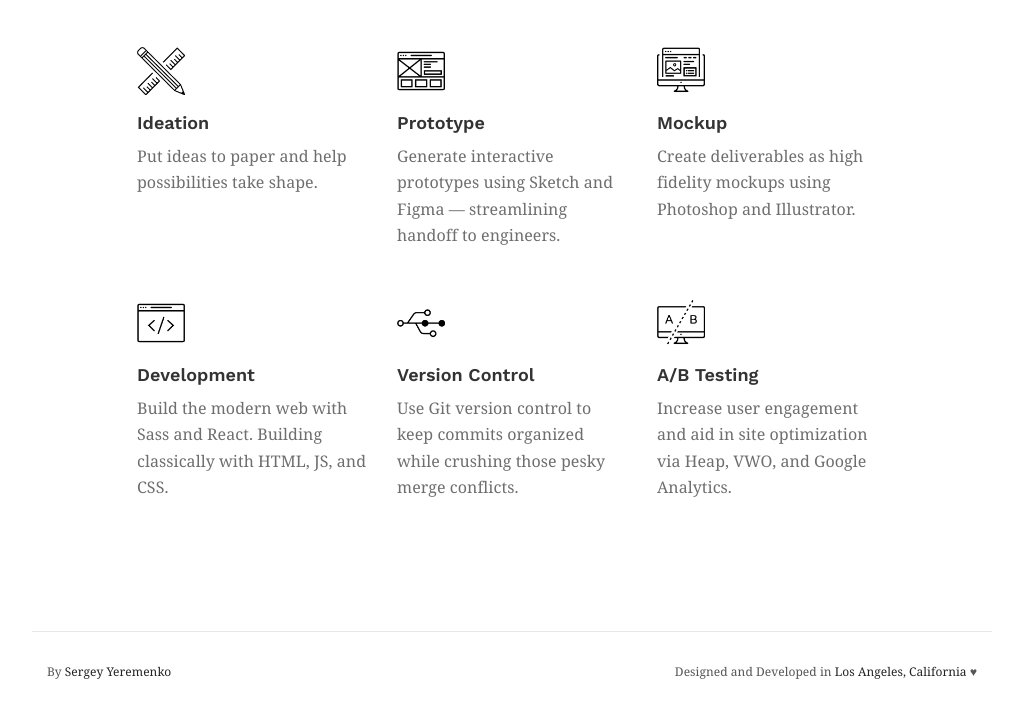
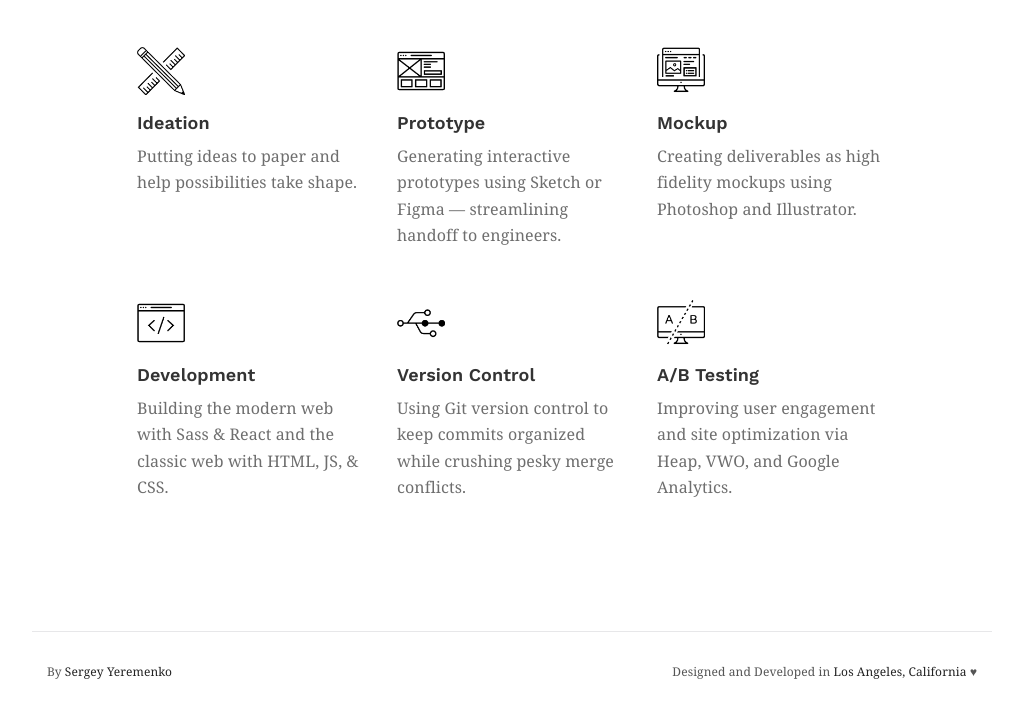
Before and after one commit to yeremenko/yeremenko.github.io, a plain HTML site: page index.html in a window 1280 px wide. Shown: the part 679-1396 px from the top of the page, without its empty margins (128-1151 px from the left). Drawn offline with nearby package versions, Linux system fonts and the light colour scheme.

Commit message:
polish copy

```diff
--- a/css/style.css
+++ b/css/style.css
@@ -19,7 +19,7 @@ h1, .h1 {
 p {
   font-size: 16px;
   line-height: 1.66;
-  letter-spacing: .05px;
+  letter-spacing: .1px;
   color: #6e6e6e;
 }
 header,
--- a/index.html
+++ b/index.html
@@ -48,34 +48,34 @@
         <div class="tools-single col-sm-4">
           <img src="img/tools-notepad.png" alt="">
           <p class="h4">Ideation</p>
-          <p>Put ideas to paper and help possibilities take shape.</p>
+          <p>Putting ideas to paper and help possibilities take shape.</p>
         </div>
         <div class="tools-single col-sm-4">
           <img src="img/tools-prototype.png" alt="">
           <p class="h4">Prototype</p>
-          <p>Generate interactive prototypes using Sketch and Figma — streamlining handoff to engineers.</p>
+          <p>Generating interactive prototypes using Sketch or Figma — streamlining handoff to engineers.</p>
         </div>
         <div class="tools-single col-sm-4">
           <img src="img/tools-mockup.png" alt="">
           <p class="h4">Mockup</p>
-          <p>Create deliverables as high fidelity mockups using Photoshop and Illustrator.</p>
+          <p>Creating deliverables as high fidelity mockups using Photoshop and Illustrator.</p>
         </div>
       </div>
       <div class="row">
         <div class="tools-single col-sm-4">
           <img src="img/tools-dev.png" alt="">
           <p class="h4">Development</p>
-          <p>Build the modern web with Sass and React. Building classically with HTML, JS, and CSS.</p>
+          <p>Building the modern web with Sass & React and the classic web with HTML, JS, & CSS.</p>
         </div>
         <div class="tools-single col-sm-4">
           <img src="img/tools-git.png" alt="">
           <p class="h4">Version Control</p>
-          <p>Use Git version control to keep commits organized while crushing those pesky merge conflicts.</p>
+          <p>Using Git version control to keep commits organized while crushing pesky merge conflicts.</p>
         </div>
         <div class="tools-single col-sm-4">
           <img src="img/tools-ab-testing.png" alt="">
           <p class="h4">A/B Testing</p>
-          <p>Increase user engagement and aid in site optimization via Heap, VWO, and Google Analytics.</p>
+          <p>Improving user engagement and site optimization via Heap, VWO, and Google Analytics.</p>
         </div>
       </div>
     </div>
--- a/just-for-fun/whattimeisit/js/workers.js
+++ b/just-for-fun/whattimeisit/js/workers.js
@@ -22,7 +22,7 @@ var setTime = function() {
 	}
 
 	// Check if its daytime or nighttime
-    // Daytime is 6am - 8pm
+    // Daytime is 6am - 6pm
 	if (nowHours >= 6 && nowHours <= 18) {
 		timeOfDayHTML.classList.add("its-daytime");
 	} else {
```
Also changed, not shown: just-for-fun/whattimeisit/index.html (+1 -1 lines), projects.html (+1 -1 lines), resume/resume.html (+1 -1 lines).
